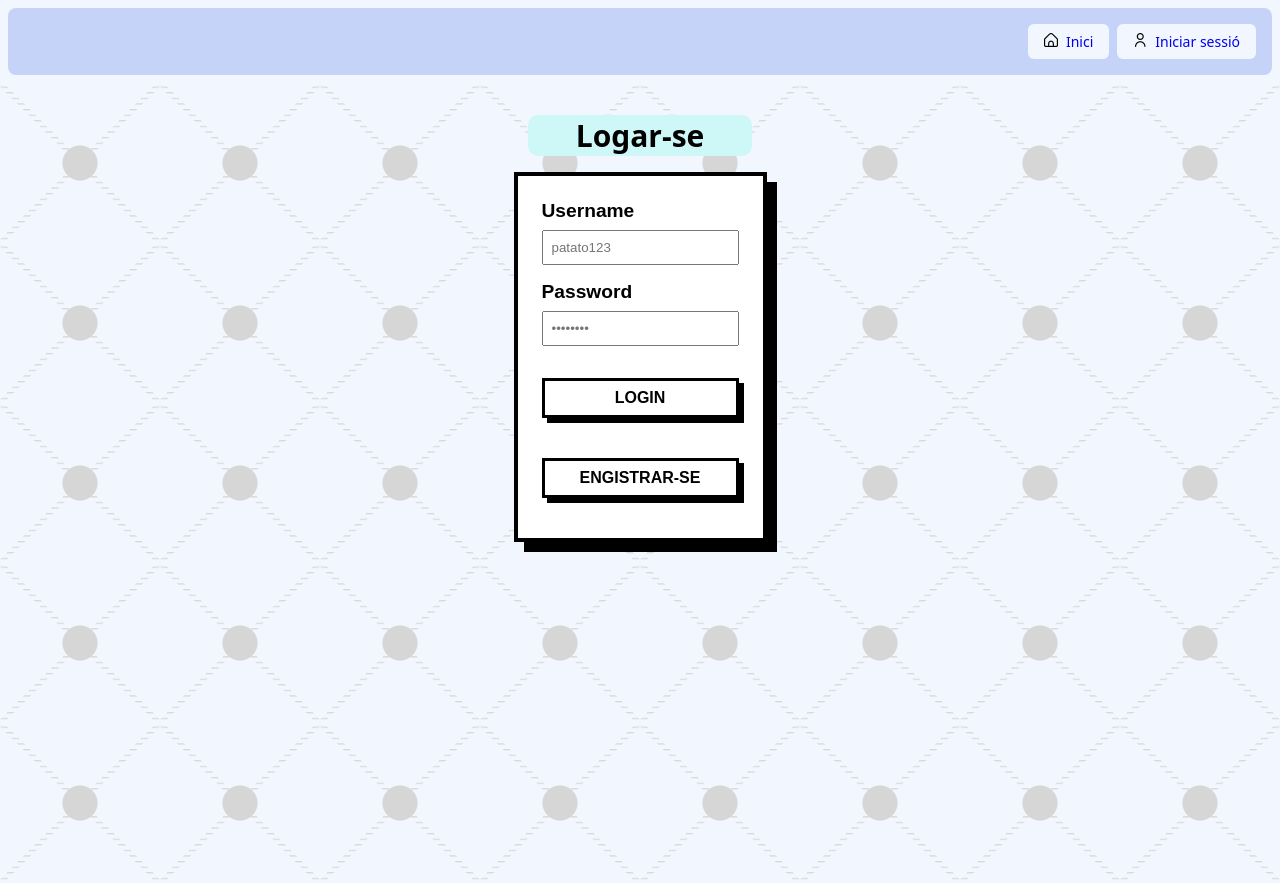
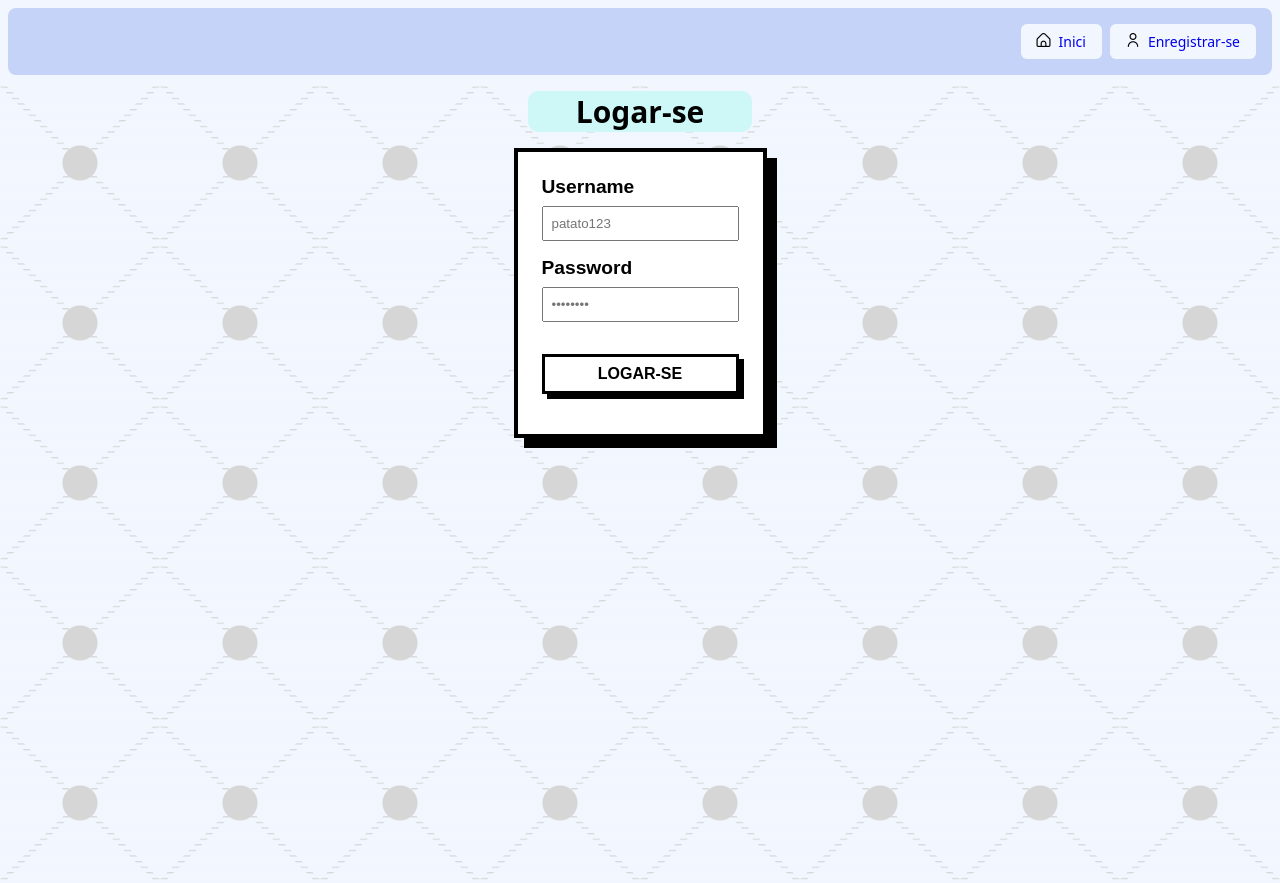
Before and after one commit to danielagmz/Backend-Pt06, a PHP site: page /index.php?action=login in a window 1280 px wide. Run offline with PHP 8.4, Linux system fonts and the light colour scheme; some libraries are stand-ins or nearby versions.

Commit message:
style(nav-anonimo,login,register.php): realiza cambios esteticos a los formularios y al boton del nav bar anonimo

```diff
--- a/public/styles/anonimo.css
+++ b/public/styles/anonimo.css
@@ -8,6 +8,7 @@
 
 .content {
     min-height: 100vh;
+    padding: 0.5rem 2rem;
 }
 
 .nav-grid {
--- a/views/global/nav-anonimo.php
+++ b/views/global/nav-anonimo.php
@@ -6,10 +6,10 @@
                 <div class="menu__item-text">Inici</div>
             </div>
         </a>
-        <a class="menu__item" href="index.php?action=login">
+        <a class="menu__item" href="index.php?action=<?= isset($url) ? $url : 'login' ?>">
             <div class="menu__item-link">
                 <i class="fi fi-rr-user"></i>
-                <div class="menu__item-text">Iniciar sessió</div>
+                <div class="menu__item-text"><?= isset($accion) ? $accion : 'Logar-se / Enregistrar-se' ?></div>
             </div>
         </a>
     </aside>
--- a/views/secundarias/login.php
+++ b/views/secundarias/login.php
@@ -11,7 +11,7 @@
 
 <body>
     <div class="container">
-        <?php include('views/global/nav-anonimo.php') ?>
+    <?php $accion = 'Enregistrar-se'; $url = 'register'; include('views/global/nav-anonimo.php') ?>
         <main class="content">
             <div class="content__title">Logar-se</div>
             <div class="content__body">
@@ -25,10 +25,8 @@
                         <input class="form__input" placeholder="••••••••" type="password" name="password" id="password" required />
                     </div>
                     <div class="form__group">
-                        <input class="form__button form__button--mark" type="submit" value="Login" />
-                        <a class="form__button form__button--mark" href="index.php?action=register">Engistrar-se</a>
+                        <input class="form__button form__button--mark" type="submit" value="Logar-se" />
                     </div>
-
                 </form>
             </div>
         </main>
--- a/views/secundarias/register.php
+++ b/views/secundarias/register.php
@@ -11,7 +11,7 @@
 
 <body>
     <div class="container">
-    <?php include('views/global/nav-anonimo.php') ?>
+    <?php $accion = 'Logar-se'; $url = 'login'; include('views/global/nav-anonimo.php') ?>
         <main class="content">
             <div class="content__title">Enregistrar-se</div>
             <div class="content__body">
@@ -30,7 +30,6 @@
                     </div>
                     <div class="form__group">
                         <input class="form__button form__button--mark" type="submit" value="Engistrar-se" />
-                        <a class="form__button form__button--mark" href="index.php?action=login">Logar-se</a>
                     </div>
 
                 </form>
```
